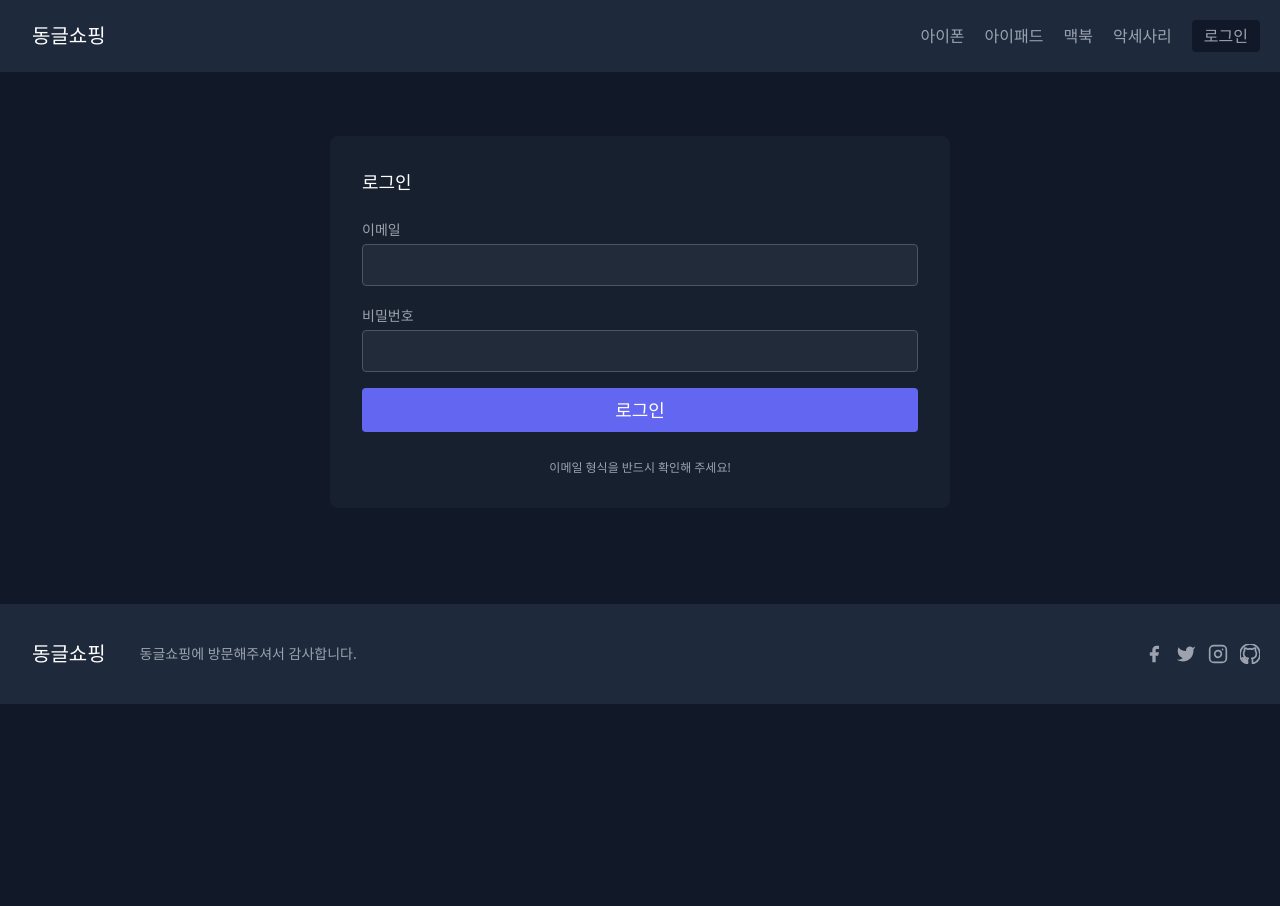
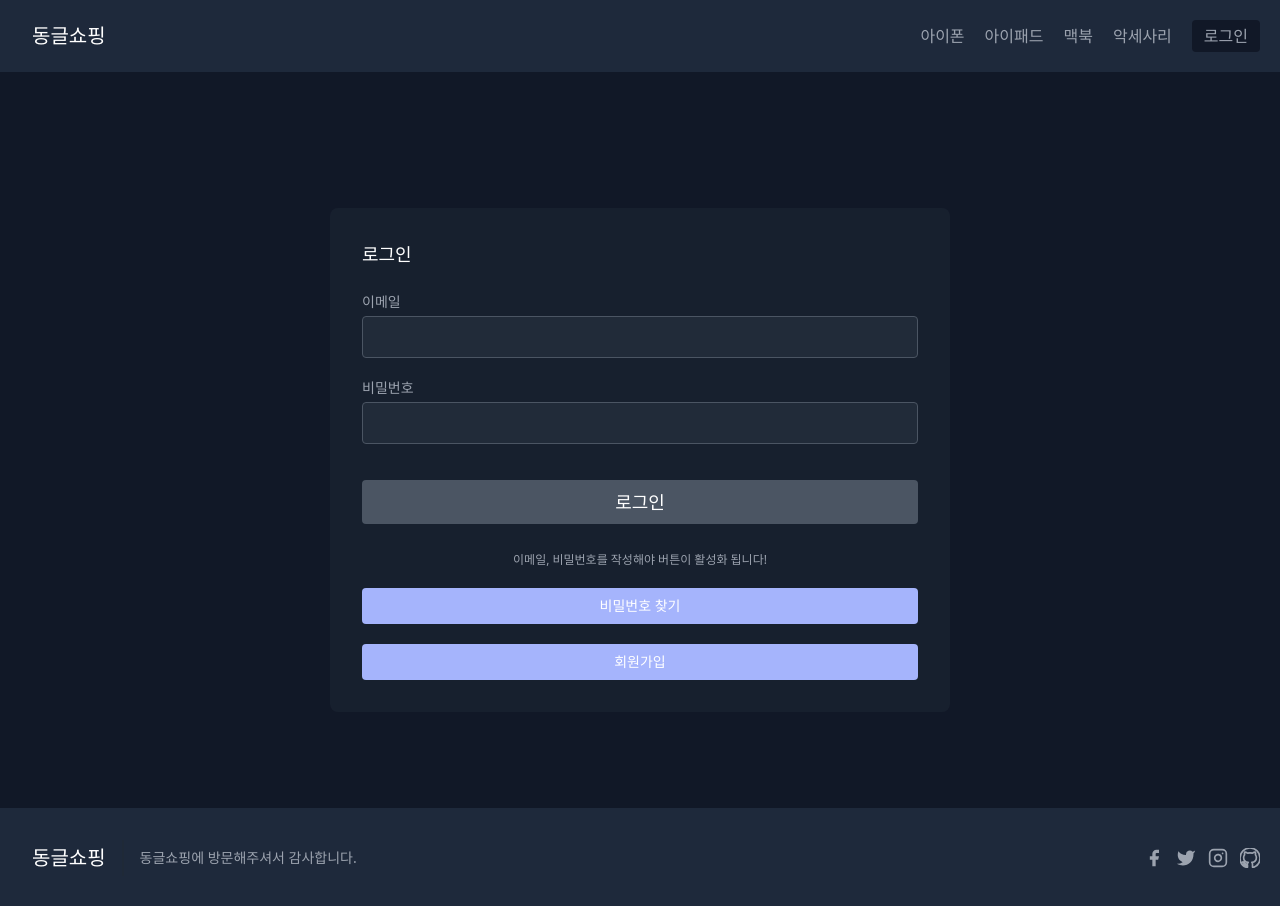
Before and after one commit to Haribo947345/cra-shop, a React (Create React App) app: page /login in a window 1280 px wide. Before the commit the page ends 800 px from the top, so only its background shows below. Built offline with nearby package versions, Linux system fonts and the light colour scheme.

Commit message:
feat: 로그인 관련 유효성검사 및 버튼 재설정

```diff
--- a/package.json
+++ b/package.json
@@ -6,6 +6,7 @@
     "@testing-library/jest-dom": "^5.16.5",
     "@testing-library/react": "^13.4.0",
     "@testing-library/user-event": "^13.5.0",
+    "axios": "^1.2.2",
     "react": "^18.2.0",
     "react-dom": "^18.2.0",
     "react-router-dom": "^6.6.1",
--- a/src/Component/Home/MainHeader.js
+++ b/src/Component/Home/MainHeader.js
@@ -3,7 +3,7 @@ import { useNavigate } from "react-router-dom";
 function MainHeader() {
   const navigate = useNavigate();
   return (
-    <header className="text-gray-400 bg-slate-800 body-font top-0 w-full md:fixed">
+    <header className="text-gray-400 bg-slate-800 body-font top-0 w-full">
       <div className="container mx-auto flex flex-wrap p-5 flex-col md:flex-row items-center">
         <div
           onClick={() => navigate("/")}
--- a/src/Component/Login/MainLogin.js
+++ b/src/Component/Login/MainLogin.js
@@ -1,4 +1,63 @@
+import axios from "axios";
+import { useState, useCallback } from "react";
+
 function MainLogin() {
+  // 이메일, 비밀번호 저장 State
+  const [email, setEmail] = useState("");
+  const [password, setPassword] = useState("");
+
+  // 이메일, 비밀번호 에러메시지 State
+  const [emailMessage, setEmailMessage] = useState("");
+  const [passwordMessage, setPasswordMessage] = useState("");
+
+  // 이메일 비밀번호 입력확인 State
+  const [isEmail, setIsEmail] = useState(false);
+  const [isPassword, setIsPassword] = useState(false);
+
+  // 이메일 관련 유효성 검사 및 이메일 저장
+  const onChangeEmail = useCallback((e) => {
+    const emailCurrent = e.target.value;
+    setEmail(emailCurrent);
+    const emailRegex =
+      /([\w-.]+)@((\[[0-9]{1,3}\.[0-9]{1,3}\.[0-9]{1,3}\.)|(([\w-]+\.)+))([a-zA-Z]{2,4}|[0-9]{1,3})(\]?)$/;
+
+    if (!emailRegex.test(emailCurrent)) {
+      setEmailMessage("이메일 형식을 확인해주세요!");
+      setIsEmail(false);
+    } else {
+      setEmailMessage("올바른 이메일 형식입니다!");
+      setIsEmail(true);
+    }
+  }, []);
+
+  // 비밀번호 관련 유효성 검사 및 비밀번호 저장
+  const onChangePassword = useCallback((e) => {
+    const passwordCurrent = e.target.value;
+    setPassword(passwordCurrent);
+    const passwordRegex = /^(?=.*[a-zA-Z])(?=.*[0-9]).{8,25}$/;
+
+    if (!passwordRegex.test(passwordCurrent)) {
+      setPasswordMessage("영문, 숫자 8자리 이상 입력해주세요!");
+      setIsPassword(false);
+    } else {
+      setPasswordMessage("올바른 비밀번호 형식입니다!");
+      setIsPassword(true);
+    }
+  }, []);
+
+  // 로그인 관련 Axios
+  const PostLogin = async () => {
+    try {
+      const req = await axios.post(
+        `https://identitytoolkit.googleapis.com/v1/accounts:signInWithPassword?key=AIzaSyBlY7KchLUAdf1wFZ9clKbIEVV9xqTGfcE`,
+        { email: email, password: password }
+      );
+      console.log(req);
+    } catch (e) {
+      console.log(e);
+    }
+  };
+
   return (
     <section className="text-gray-400 bg-gray-900 mt-10 body-font">
       <div className="container px-5 py-24 mx-auto flex flex-wrap items-center">
@@ -10,10 +69,20 @@ function MainLogin() {
             <label className="leading-7 text-sm text-gray-400">이메일</label>
             <input
               type="email"
-              id="email"
+              id="text"
               name="email"
+              onChange={onChangeEmail}
               className="w-full bg-gray-600 bg-opacity-20 focus:bg-transparent focus:ring-2 focus:ring-indigo-900 rounded border border-gray-600 focus:border-indigo-500 text-base outline-none text-gray-100 py-1 px-3 leading-8 transition-colors duration-200 ease-in-out"
             />
+            {email.length > 0 && (
+              <span
+                className={`opacity-70 ${
+                  isEmail ? "text-green-700" : "text-red-800"
+                }`}
+              >
+                {emailMessage}
+              </span>
+            )}
           </div>
           <div className="relative mb-4">
             <label className="leading-7 text-sm text-gray-400">비밀번호</label>
@@ -21,15 +90,39 @@ function MainLogin() {
               type="password"
               id="password"
               name="password"
+              onChange={onChangePassword}
               className="w-full bg-gray-600 bg-opacity-20 focus:bg-transparent focus:ring-2 focus:ring-indigo-900 rounded border border-gray-600 focus:border-indigo-500 text-base outline-none text-gray-100 py-1 px-3 leading-8 transition-colors duration-200 ease-in-out"
             />
+            {password.length > 0 && (
+              <span
+                className={`opacity-70 ${
+                  isPassword ? "text-green-700" : "text-red-800"
+                }`}
+              >
+                {passwordMessage}
+              </span>
+            )}
           </div>
-          <button className="text-white bg-indigo-500 border-0 py-2 px-8 focus:outline-none hover:bg-indigo-600 rounded text-lg">
+          <button
+            onClick={PostLogin}
+            className={`mt-5 ${
+              !(isEmail && isPassword)
+                ? "text-white bg-gray-600 border-0 py-2 px-8 focus:outline-none rounded text-lg"
+                : "text-white bg-indigo-500 border-0 py-2 px-8 focus:outline-none hover:bg-indigo-600 rounded text-lg"
+            }`}
+            disabled={!(isEmail && isPassword)}
+          >
             로그인
           </button>
-          <p className="text-xs mt-7 text-center">
-            이메일 형식을 반드시 확인해 주세요!
+          <p className="text-xs font-medium mt-7 text-center">
+            이메일, 비밀번호를 작성해야 버튼이 활성화 됩니다!
           </p>
+          <button className="mt-5 text-white bg-indigo-300 border-0 py-2 px-8 focus:outline-none rounded text-sm">
+            비밀번호 찾기
+          </button>
+          <button className="mt-5 text-white bg-indigo-300 border-0 py-2 px-8 focus:outline-none rounded text-sm">
+            회원가입
+          </button>
         </div>
       </div>
     </section>
--- a/src/Data/Data.js
+++ b/src/Data/Data.js
@@ -54,14 +54,14 @@ export const MainHomeData = [
     ID: 7,
     CATEGORY: "Airpods",
     NAME: "Airpods Max",
-    PRICE: "$249",
+    PRICE: "$549",
     IMG: AirpodsMax,
   },
   {
     ID: 8,
     CATEGORY: "Airpods",
     NAME: "Airpods Pro",
-    PRICE: "$549",
+    PRICE: "$249",
     IMG: AirpodsPro,
   },
 ];
@@ -122,14 +122,14 @@ export const MainAccData = [
     ID: 1,
     CATEGORY: "Airpods",
     NAME: "Airpods Max",
-    PRICE: "$249",
+    PRICE: "$549",
     IMG: AirpodsMax,
   },
   {
     ID: 2,
     CATEGORY: "Airpods",
     NAME: "Airpods Pro",
-    PRICE: "$549",
+    PRICE: "$249",
     IMG: AirpodsPro,
   },
 ];
```
Also changed, not shown: 1 other file (tests, documents, lock files or other folders).
